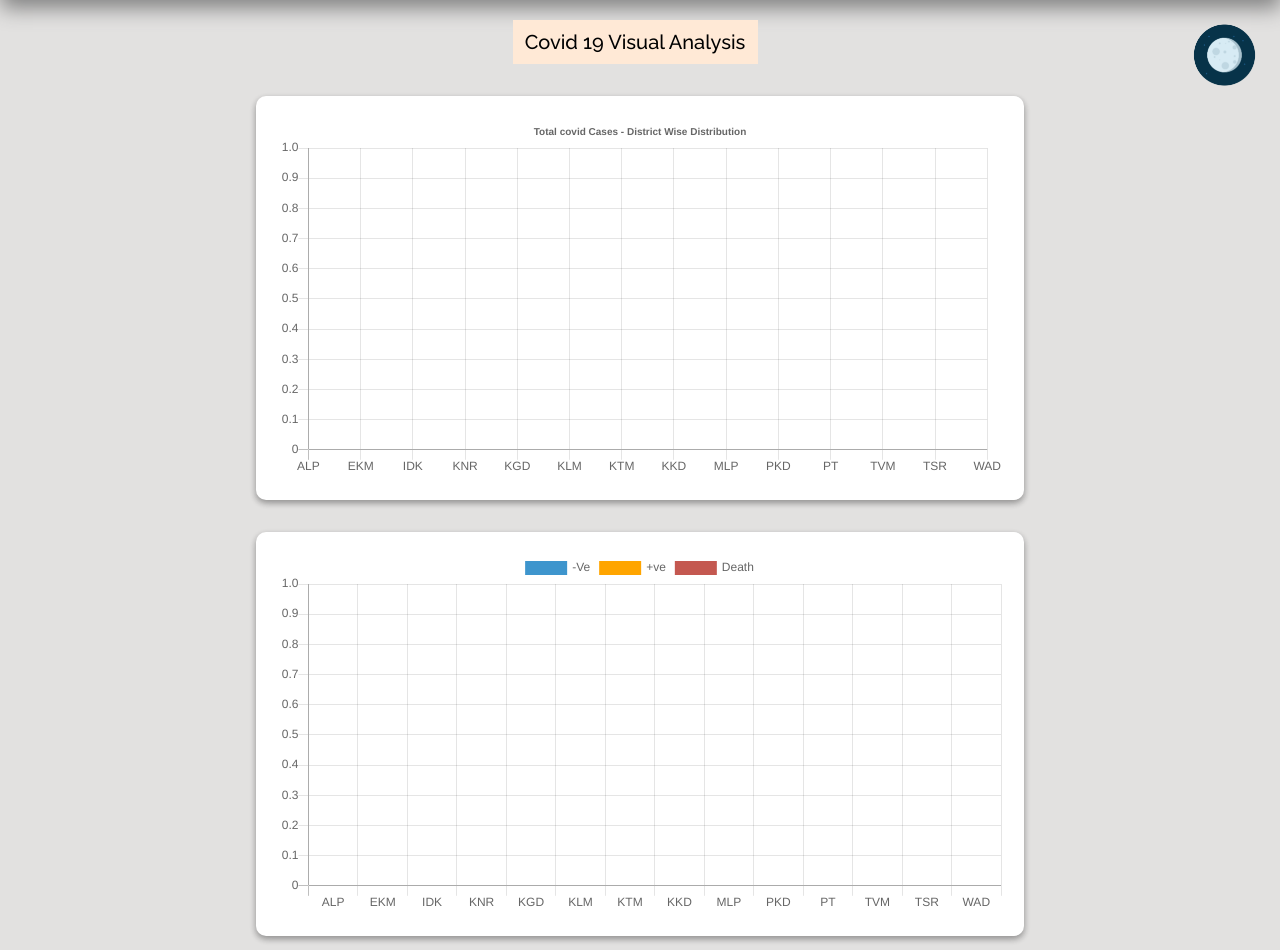
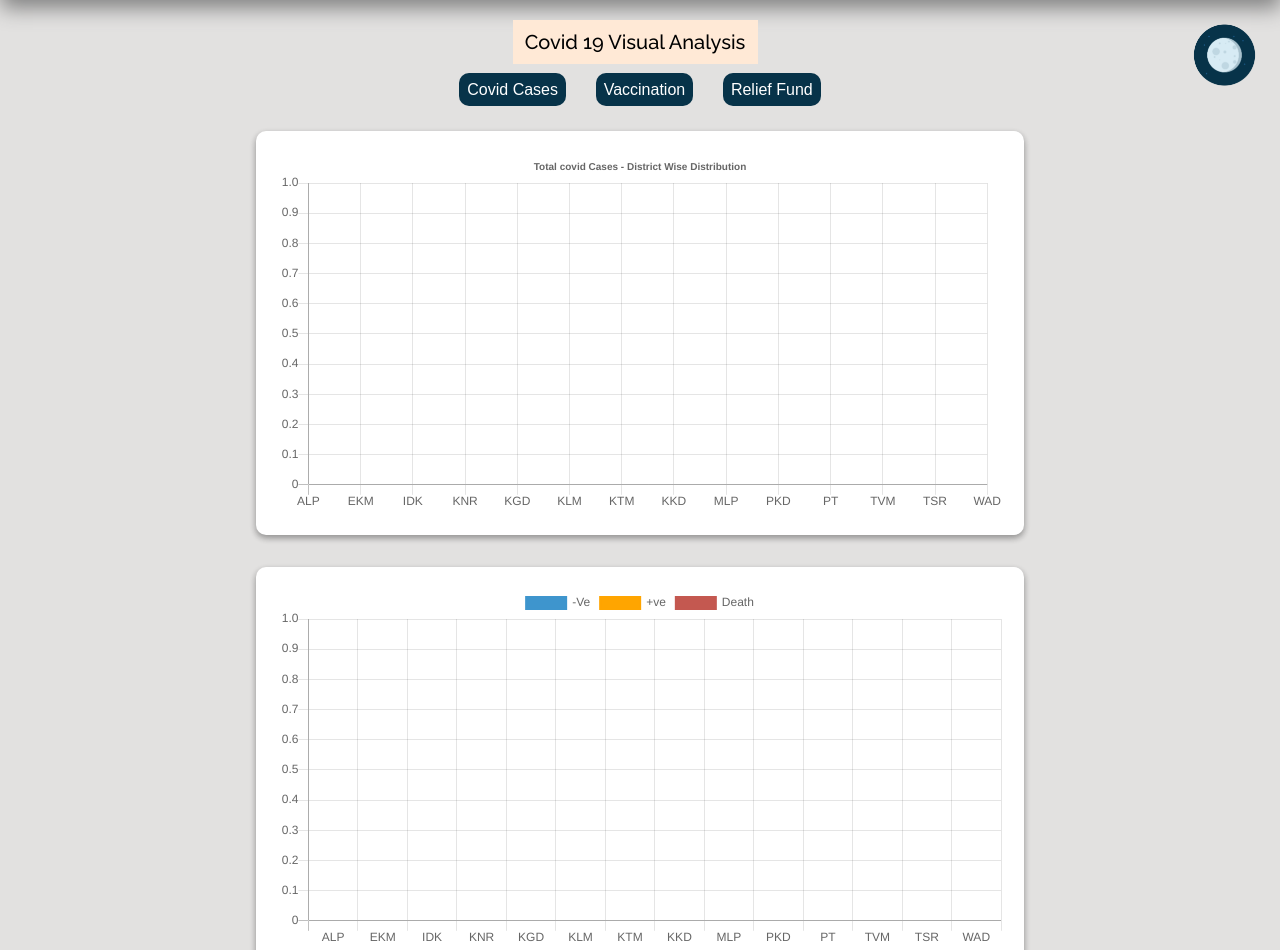
Before and after one commit to kiranajik/cdmaWeb, a PHP site: page / in a window 1280 px wide. Shown: the part 96-1046 px from the top of the page. Run offline with PHP 8.4, Linux system fonts and the light colour scheme; data that the repository does not hold is empty.

Commit message:
added nav menu

```diff
--- a/index.php
+++ b/index.php
@@ -221,9 +221,8 @@ $conn->close();
 
       .space{
       height:2em !important;
+      }
     }
-
-      }
 
 
 
@@ -252,16 +251,16 @@ $conn->close();
     .space{
       height:1em;
     }
-    .container{
+    /* .container{
       margin-top:2em;
-    }
+    } */
 
 </style>
 </head>
 <body>
 
 <?php include "header.php"; ?>
-
+<?php include "nav.php"; ?>
 <div class="container">
 
 
@@ -518,7 +517,7 @@ new Chart(document.getElementById("status-gender-chart"), {
   options: {
     title: {
       display: true,
-      text: 'Gender Vise Patient Status',
+      text: 'Gender Wise Patient Status',
       fontSize: 10
     },
     legend: {
--- /dev/null
+++ b/nav.css
@@ -0,0 +1,22 @@
+.nav-bar {
+    width: fit-content;
+    margin: 2vh auto 4vh auto;
+}
+
+.nav-bar>a {
+    text-decoration: none;
+}
+
+.nav-button {
+    margin: 0 1vw;
+    padding: 1vh 1vh 1vh 1vh;
+    background-color: #073349;
+    color: white;
+    border-radius: 10px;
+}
+
+@media screen and (max-width: 650px) {
+    .nav-button {
+        font-size: 0.7em;
+    }
+}
--- /dev/null
+++ b/nav.php
@@ -0,0 +1,8 @@
+<head>
+    <link rel="stylesheet" type="text/css" href="nav.css">
+</head>
+<div class="nav-bar">
+    <a href="#" class="nav-button">Covid Cases</a>
+    <a href="#" class="nav-button">Vaccination</a>
+    <a href="#" class="nav-button">Relief Fund</a>
+</div>
```
